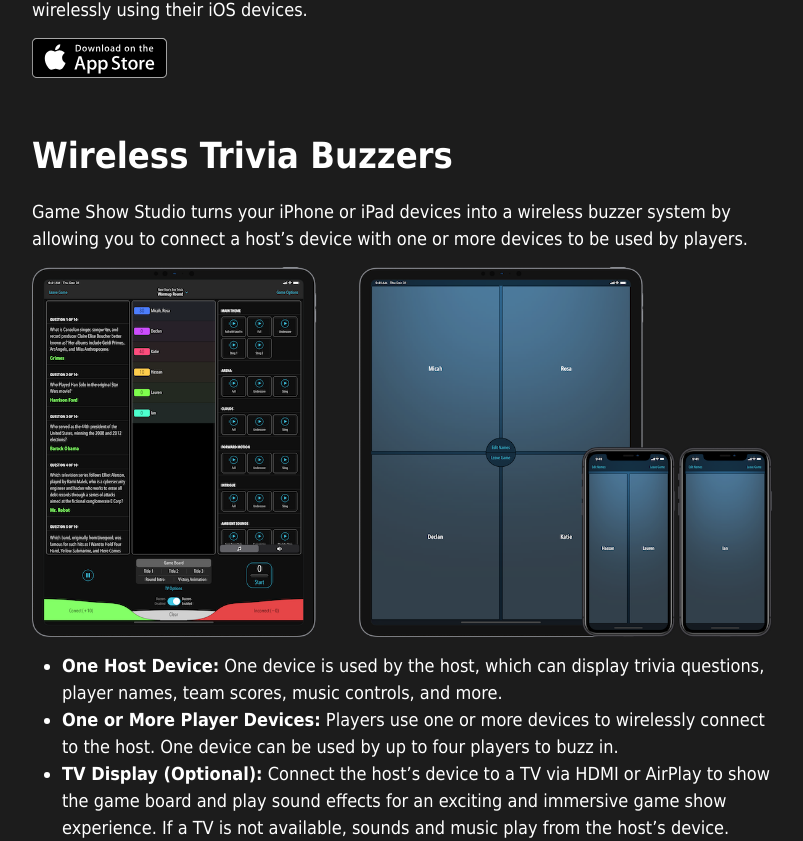
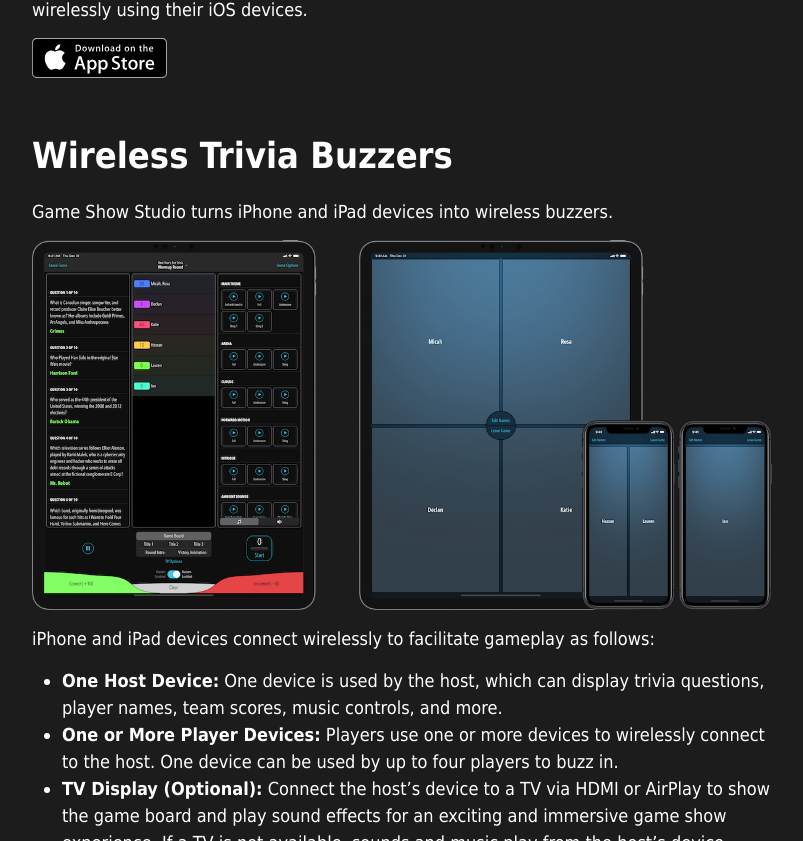
Before and after one commit to gameshowstudio/gameshowstudio.github.io, a Jekyll site: the page built from index.md, in a window 1280 px wide and 900 px high, scrolled down 445 px, cut to the strip 59-900 px from the top of the window. Shown: the whole strip, without its empty margins (238-1041 px from the left). Built offline with Jekyll 4.4.1, drawn with Linux system fonts in a browser that asks for light colours; our own code applies the rules of GitHub Pages for plain Markdown files.

Commit message:
Update copy on home page

```diff
--- a/index.md
+++ b/index.md
@@ -13,9 +13,11 @@
 
 # Wireless Trivia Buzzers
 
-Game Show Studio turns your iPhone or iPad devices into a wireless buzzer system by allowing you to connect a host's device with one or more devices to be used by players.
+Game Show Studio turns iPhone and iPad devices into wireless buzzers.
 
 ![host and players](/images/host-and-players-pad-w1200.png)
+
+iPhone and iPad devices connect wirelessly to facilitate gameplay as follows:
 
 * **One Host Device:** One device is used by the host, which can display trivia questions, player names, team scores, music controls, and more.
 * **One or More Player Devices:** Players use one or more devices to wirelessly connect to the host. One device can be used by up to four players to buzz in.
```
